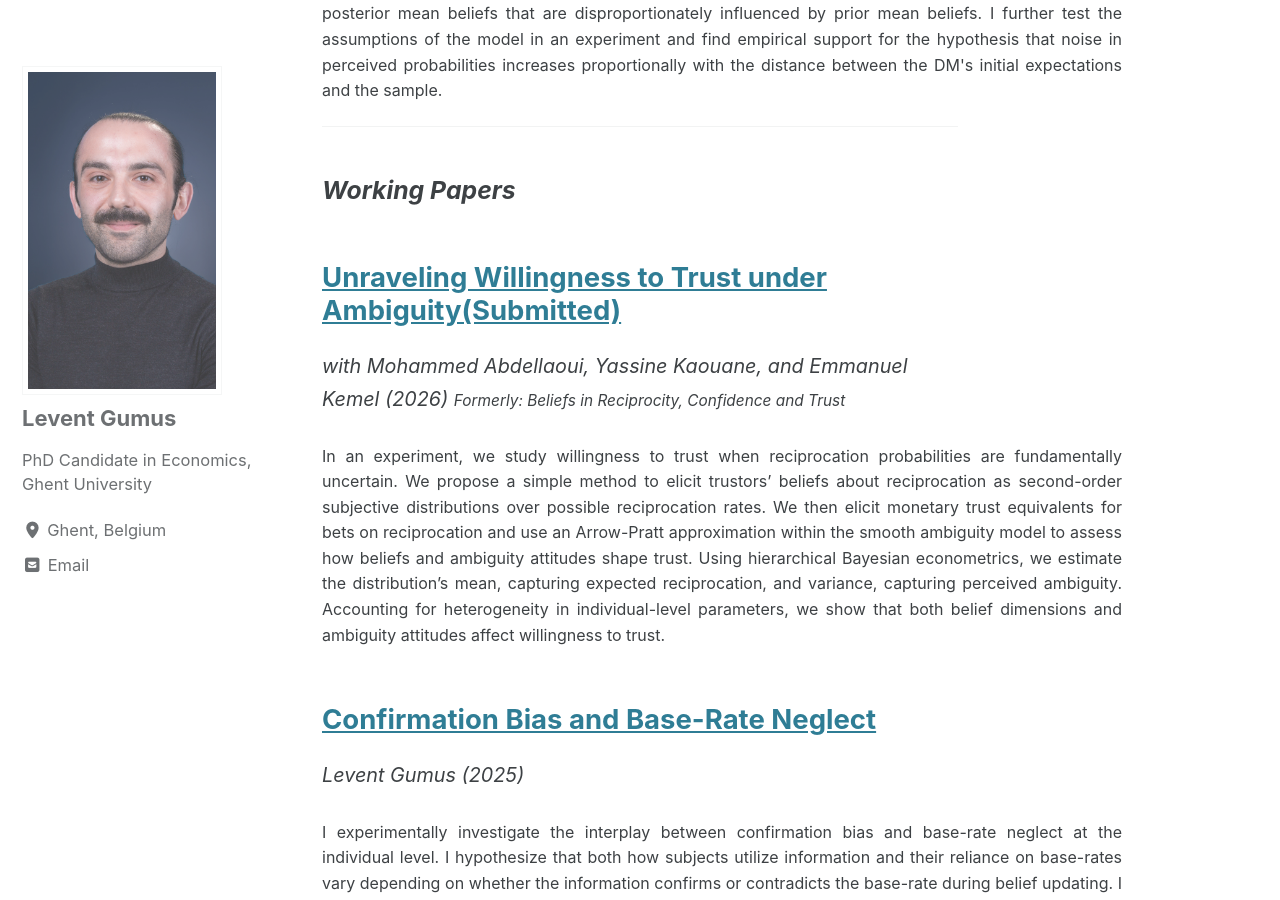
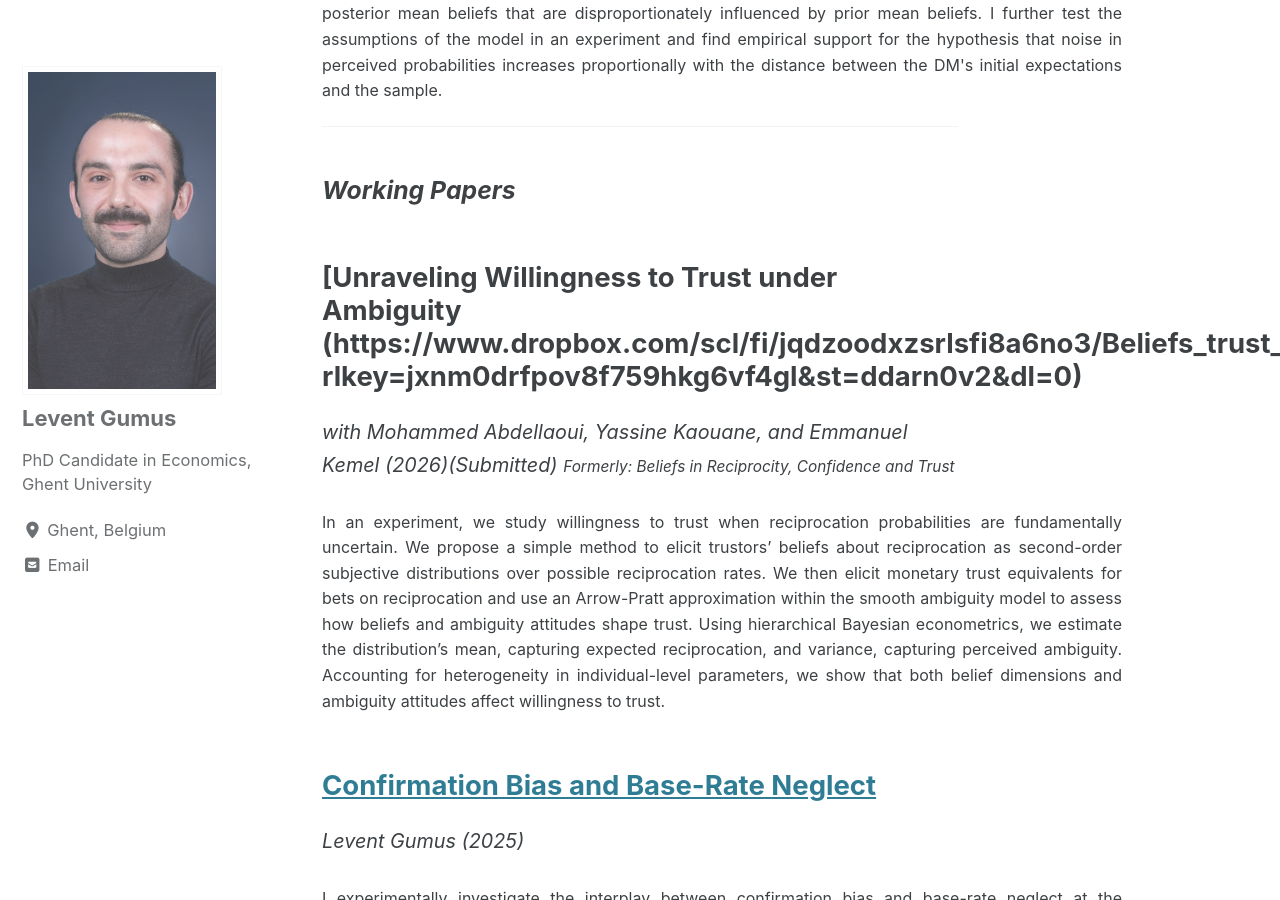
Before and after one commit to Levengumus/leventgumus.github.io, a Jekyll site: the page built from Research/Research.md, in a window 1280 px wide and 900 px high, scrolled down 547 px. Built offline with Jekyll 4.4.1, drawn with Linux system fonts in a browser that asks for light colours; cached includes are drawn as plain includes.

Commit message:
Update Research.md

```diff
--- a/Research/Research.md
+++ b/Research/Research.md
@@ -27,9 +27,9 @@ comments: true
 ---
 
 ### *Working Papers*
-## [Unraveling Willingness to Trust under Ambiguity(Submitted) ](https://www.dropbox.com/scl/fi/jqdzoodxzsrlsfi8a6no3/Beliefs_trust_game.pdf?rlkey=jxnm0drfpov8f759hkg6vf4gl&st=ddarn0v2&dl=0)
+## [Unraveling Willingness to Trust under Ambiguity (https://www.dropbox.com/scl/fi/jqdzoodxzsrlsfi8a6no3/Beliefs_trust_game.pdf?rlkey=jxnm0drfpov8f759hkg6vf4gl&st=ddarn0v2&dl=0)
 <span style="font-size: 0.9em;">
-  <em>with Mohammed Abdellaoui, Yassine Kaouane, and Emmanuel Kemel (2026)</em>
+  <em>with Mohammed Abdellaoui, Yassine Kaouane, and Emmanuel Kemel (2026)(Submitted)</em>
 </span>
 <span style="font-size: 0.7em;">
   <em>Formerly: Beliefs in Reciprocity, Confidence and Trust</em>
```
